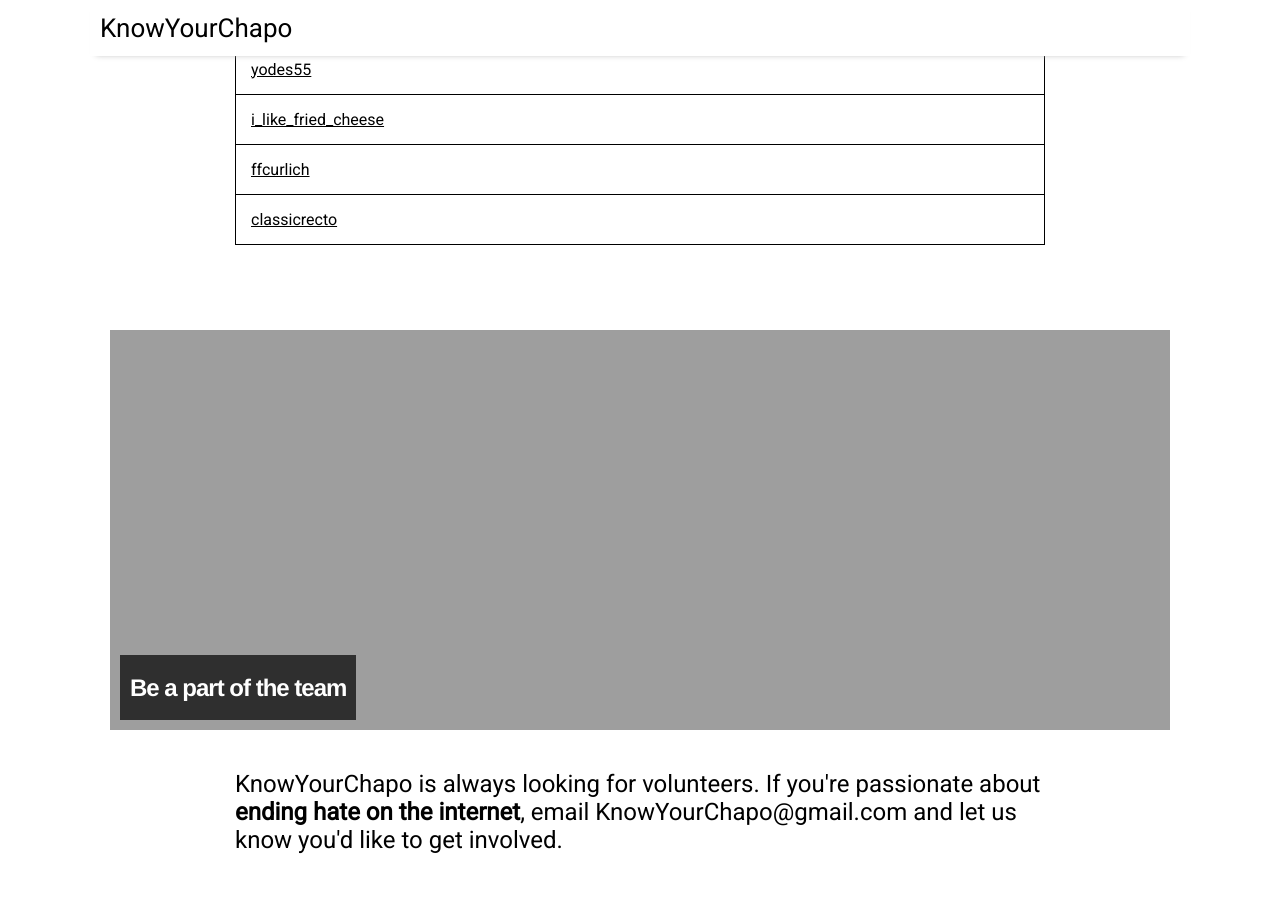
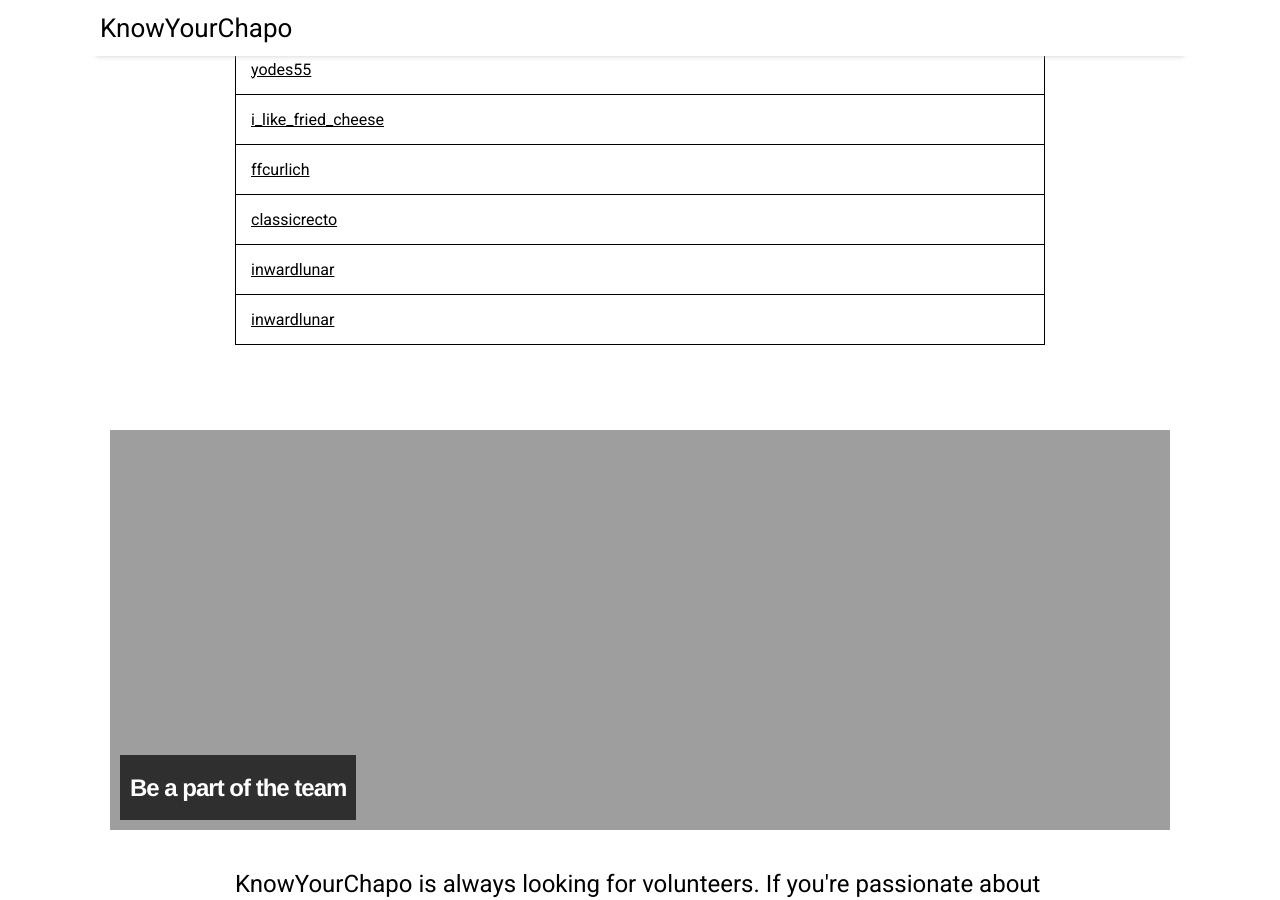
Before and after one commit to KnowYourChapo/KnowYourChapo.github.io, a Jekyll site: the page built from index.md, in a window 1280 px wide and 900 px high, scrolled down 3103 px. Built offline with Jekyll 4.4.1, drawn with Linux system fonts in a browser that asks for light colours; nearby versions of some CDN libraries; the list of posts is cut into pages by our own code.

Commit message:
new posters

```diff
--- a/_data/chapolist.json
+++ b/_data/chapolist.json
@@ -171,6 +171,14 @@
         {
             "name": "classicrecto",
             "notes": ""
+        },
+        {
+            "name": "inwardlunar",
+            "notes": ""
+        },
+        {
+            "name": "inwardlunar",
+            "notes": ""
         }
     ]
 }
```
